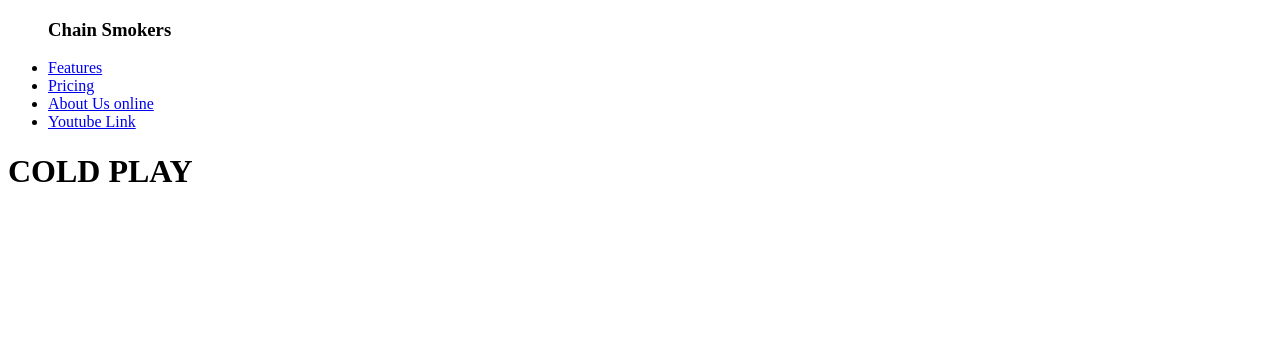
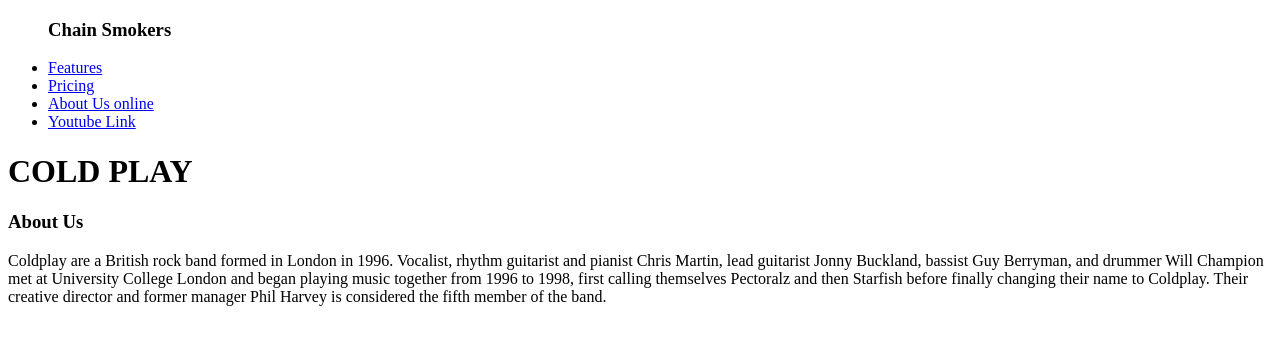
Before and after one commit to JAPHETHNYARANGA/Favorite-band-redo, a plain HTML site: page index.html in a window 1280 px wide. Drawn offline with Linux system fonts and the light colour scheme.

Commit message:
added the about me section

```diff
--- a/index.html
+++ b/index.html
@@ -26,5 +26,10 @@
 
         </div>
     </div>
+    <div class="about">
+        <h3>About Us</h3>
+        <p>Coldplay are a British rock band formed in London in 1996. Vocalist, rhythm guitarist and pianist Chris Martin, lead guitarist Jonny Buckland, bassist Guy Berryman, and drummer Will Champion met at University College London and began playing music together from 1996 to 1998, first calling themselves Pectoralz and then Starfish before finally changing their name to Coldplay. Their creative director and former manager Phil Harvey is considered the fifth member of the band.</p>
+
+    </div>
 </body>
 </html>
```
